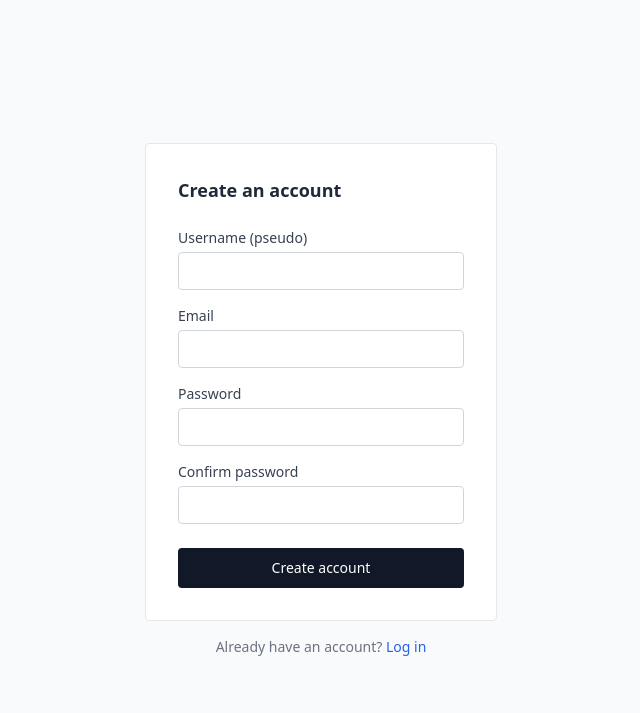
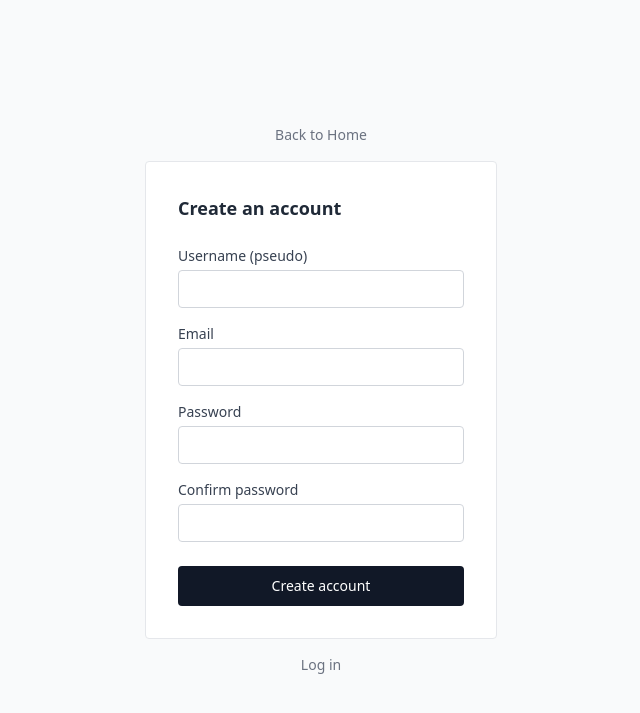
Before and after one commit to theodorejordan/dounia, a Django app: page /register/ in a window 1280 px wide. Shown: the top 713 px of the page, without its empty margins (319-959 px from the left). Run offline with Django 4.2, Linux system fonts and the light colour scheme; some libraries are stand-ins or nearby versions.

Commit message:
fix: use url tag for Back to Home links in login and register

```diff
--- a/templates/albums/register.html
+++ b/templates/albums/register.html
@@ -7,7 +7,11 @@
   <script src="https://cdn.tailwindcss.com"></script>
 </head>
 <body class="bg-gray-50 min-h-screen flex items-center justify-center">
-  <div class="w-full max-w-sm px-4">
+  <div class="w-full max-w-sm px-4 space-y-4">
+    <p class="text-center text-sm text-gray-500">
+      <a href="{% url 'collection' %}" class="hover:underline">Back to Home</a>
+    </p>
+
     <div class="bg-white rounded border border-gray-200 p-8">
       <h2 class="text-lg font-semibold text-gray-800 mb-6">Create an account</h2>
 
@@ -38,8 +42,8 @@
       </form>
     </div>
 
-    <p class="text-center text-sm text-gray-500 mt-4">
-      Already have an account? <a href="/login/" class="text-blue-600 hover:underline">Log in</a>
+    <p class="text-center text-sm text-gray-500">
+      <a href="/login/" class="hover:underline">Log in</a>
     </p>
   </div>
 </body>
```
Also changed, not shown: templates/registration/login.html (+7 -3 lines).
